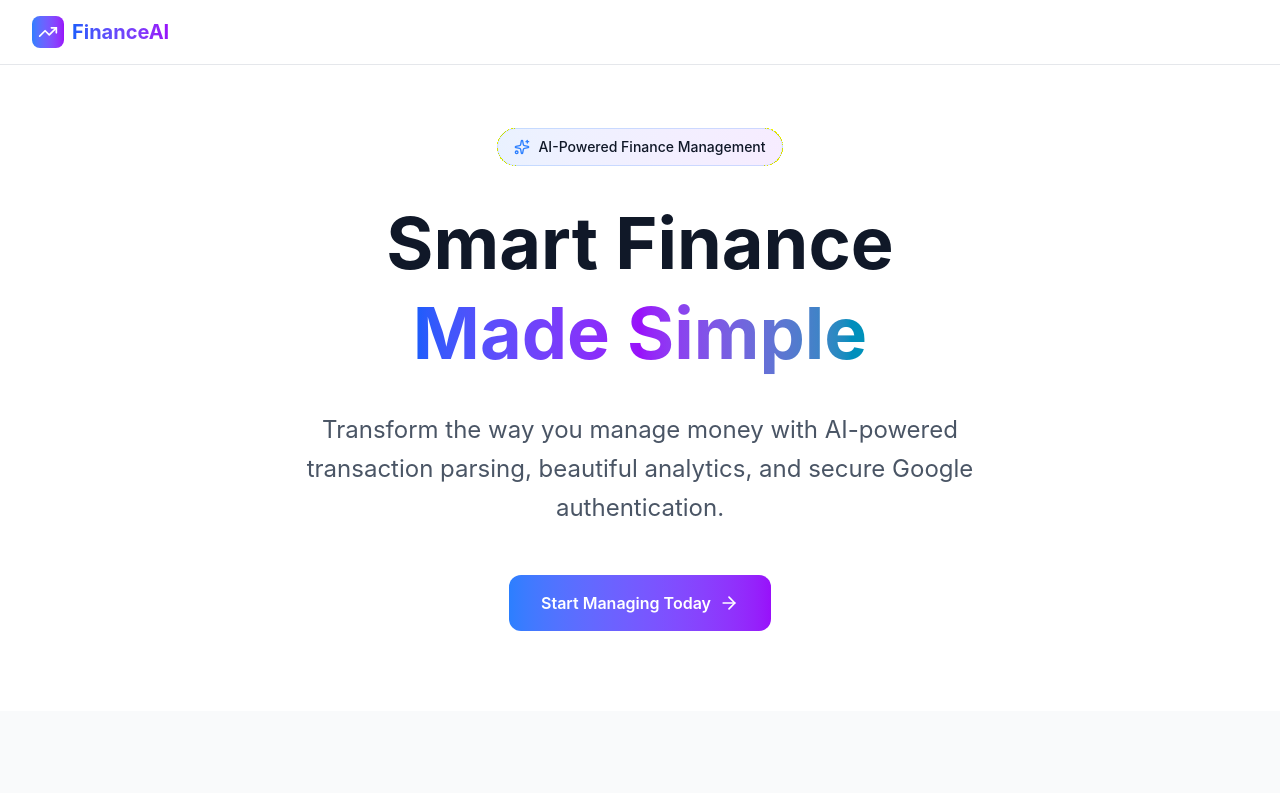
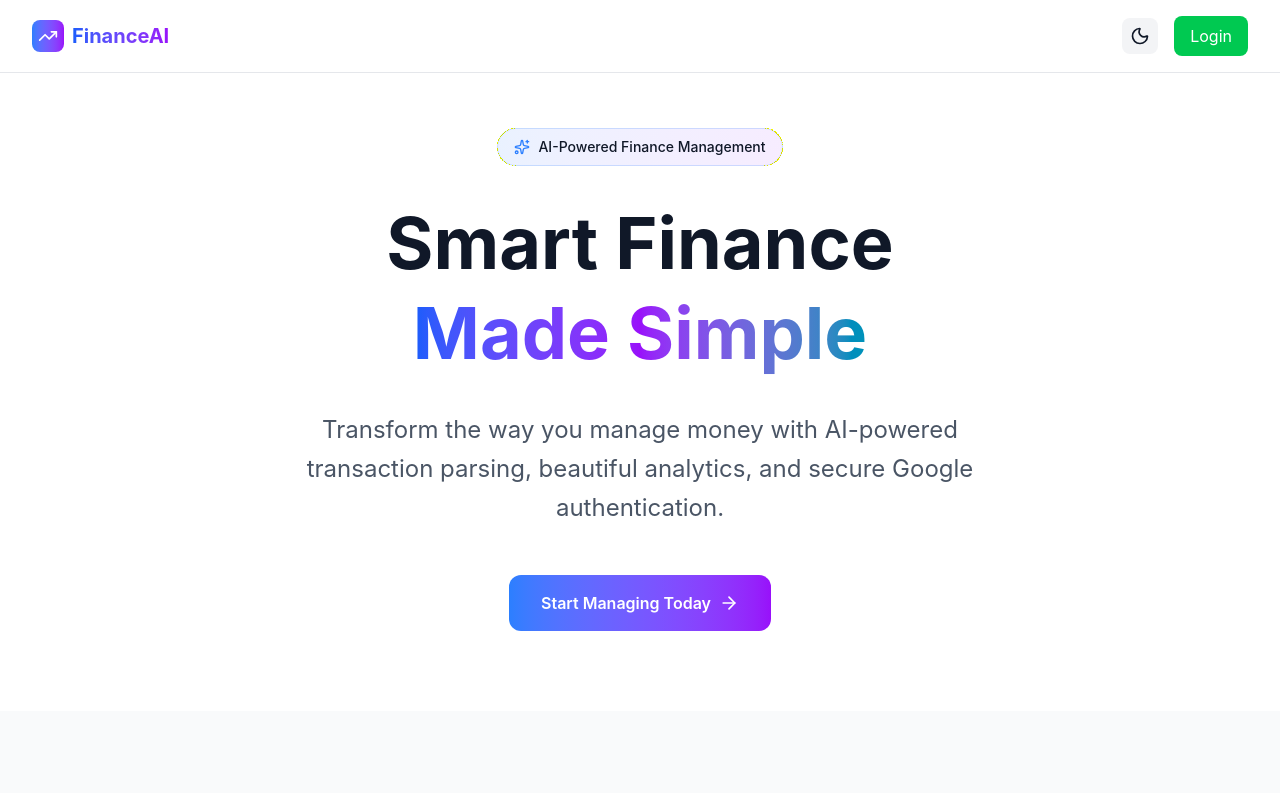
Before and after one commit to digvijaypandit/finance-ai-tracker, a React (Vite) app in the folder frontend/: page / in a window 1280 px wide. Shown: the top 793 px of the page. Built offline with nearby package versions, Linux system fonts and the light colour scheme; no server answers.

Commit message:
Add comprehensive documentation and screenshots for project overview

```diff
--- a/frontend/src/components/Header.jsx
+++ b/frontend/src/components/Header.jsx
@@ -4,7 +4,7 @@ import { Sun, Moon, TrendingUp, LogOut, RefreshCw } from "lucide-react";
 import { useSelector, useDispatch } from "react-redux";
 import { toggleTheme } from "../store/themeSlice";
 import { logoutUser } from "../store/authSlice";
-import apiInstance from "../api/axios"; // <-- axios instance
+import apiInstance from "../api/axios";
 
 export default function Header() {
   const navigate = useNavigate();
@@ -25,11 +25,10 @@ export default function Header() {
   const handleRefreshToken = async () => {
     try {
       await apiInstance.get("/auth/refresh");
-      console.log("Access token refreshed manually ✅");
-      alert("Access token refreshed successfully ✅");
+      alert("Access token refreshed successfully");
     } catch (error) {
       console.error("Manual refresh failed:", error);
-      alert("Failed to refresh token ❌");
+      alert("Failed to refresh token");
     }
   };
 
@@ -57,9 +56,8 @@ export default function Header() {
           </div>
 
           {/* Navigation */}
-          {isAuthenticated && (
           <div className="flex items-center space-x-4">
-              {/* Theme toggle */}
+            {/* Theme toggle - always visible */}
             <button
               onClick={() => dispatch(toggleTheme())}
               className={`p-2 rounded-lg transition-all duration-300 hover:scale-110 ${
@@ -68,14 +66,12 @@ export default function Header() {
                   : "bg-gray-100 hover:bg-gray-200"
               }`}
             >
-                {isDark ? (
-                  <Sun className="w-5 h-5" />
-                ) : (
-                  <Moon className="w-5 h-5" />
-                )}
+              {isDark ? <Sun className="w-5 h-5" /> : <Moon className="w-5 h-5" />}
             </button>
 
-              {/* Refresh Token Button with Tooltip */}
+            {isAuthenticated ? (
+              <>
+                {/* Refresh Token Button */}
                 <div className="relative group">
                   <button
                     onClick={handleRefreshToken}
@@ -92,7 +88,7 @@ export default function Header() {
                   </div>
                 </div>
 
-              {/* Profile Image with tooltip */}
+                {/* Profile Image */}
                 {user && (
                   <div className="relative group">
                     <img
@@ -115,8 +111,17 @@ export default function Header() {
                   <LogOut className="w-4 h-4" />
                   <span>Logout</span>
                 </button>
+              </>
+            ) : (
+              /* Login button for non-authenticated users */
+              <button
+                onClick={() => navigate("/login")}
+                className="px-4 py-2 cursor-pointer rounded-lg bg-green-500 hover:bg-green-600 text-white transition"
+              >
+                Login
+              </button>
+            )}
           </div>
-          )}
         </div>
       </div>
     </header>
```
Also changed, not shown: 5 other files (tests, documents, lock files or other folders). Lines whose indentation alone changed are shown as unchanged.
